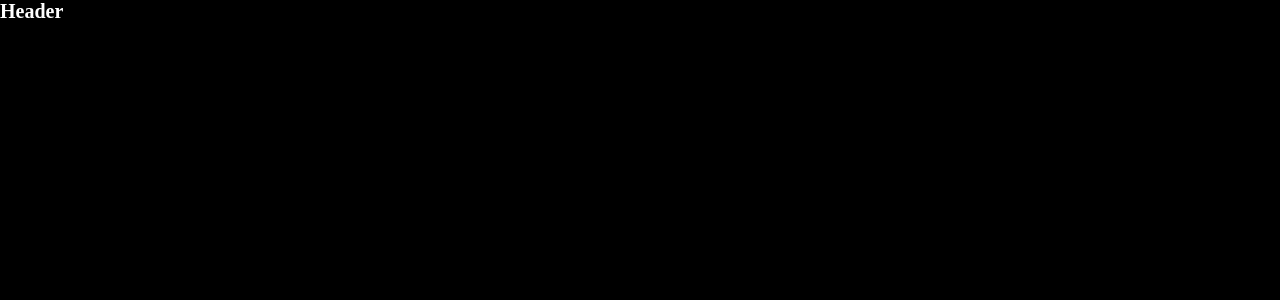
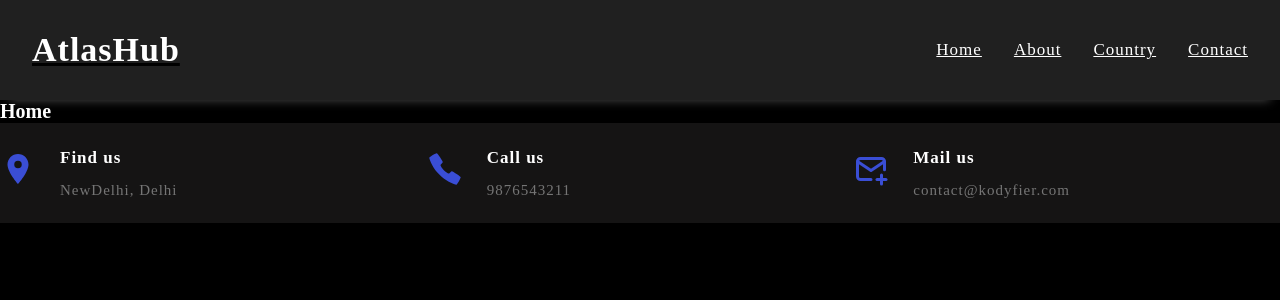
Before and after one commit to shubhamshri25/AtlasHub, a React (Vite) app: page / in a window 1280 px wide. Shown: the top 300 px of the page. Built offline with nearby package versions, Linux system fonts and the light colour scheme.

Commit message:
header and footer

```diff
--- a/src/App.jsx
+++ b/src/App.jsx
@@ -1,15 +1,24 @@
-import { Routes, Route } from "react-router";
-import Header from "./components/ui/Header";
+import { Routes, Route, Navigate } from "react-router";
+import AppLayout from "./components/layout/AppLayout";
+
 import Home from "./pages/Home";
 import About from "./pages/About";
+import Contact from "./pages/Contact";
+import Country from "./pages/Country";
+import CountryDetails from "./components/layout/CountryDetails";
 
 const App = () => {
   return (
     <>
-      <Header />
       <Routes>
-        <Route path="/" element={<Home />} />
-        <Route path="/about" element={<About />} />
+        <Route path="/" element={<AppLayout />}>
+          <Route index element={<Home />} />
+          <Route path="/about" element={<About />} />
+          <Route path="/country" element={<Country />} />
+          <Route path="/country/:id" element={<CountryDetails />} />
+          <Route path="/contact" element={<Contact />} />
+          <Route path="*" element={<Navigate to="/" />} />
+        </Route>
       </Routes>
     </>
   );
--- /dev/null
+++ b/src/components/layout/AppLayout.jsx
@@ -0,0 +1,15 @@
+import Header from "../ui/Header";
+import Footer from "../ui/Footer";
+import { Outlet } from "react-router";
+
+const AppLayout = () => {
+  return (
+    <>
+      <Header />
+      <Outlet />
+      <Footer />
+    </>
+  );
+};
+
+export default AppLayout;
--- /dev/null
+++ b/src/components/layout/CountryCard.jsx
@@ -0,0 +1,5 @@
+const CountryCard = () => {
+  return <div>CountryCard</div>;
+};
+
+export default CountryCard;
--- /dev/null
+++ b/src/components/layout/CountryDetails.jsx
@@ -0,0 +1,5 @@
+const CountryDetails = () => {
+  return <div>CountryDetails</div>;
+};
+
+export default CountryDetails;
--- /dev/null
+++ b/src/components/ui/Footer.jsx
@@ -0,0 +1,33 @@
+import footerContact from "../../api/footerApi.json";
+import { IoCallSharp } from "react-icons/io5";
+import { MdPlace } from "react-icons/md";
+import { TbMailPlus } from "react-icons/tb";
+
+const Footer = () => {
+  const footerIcon = {
+    MdPlace: <MdPlace />,
+    IoCallSharp: <IoCallSharp />,
+    TbMailPlus: <TbMailPlus />,
+  };
+
+  return (
+    <footer className="footer-section">
+      <div className="container grid grid-three-cols">
+        {footerContact.map((curData, index) => {
+          const { icon, title, details } = curData;
+          return (
+            <div className="footer-contact" key={index}>
+              <div className="icon">{footerIcon[icon]}</div>
+              <div className="footer-contact-text">
+                <p>{title}</p>
+                <p>{details}</p>
+              </div>
+            </div>
+          );
+        })}
+      </div>
+    </footer>
+  );
+};
+
+export default Footer;
--- a/src/components/ui/Header.jsx
+++ b/src/components/ui/Header.jsx
@@ -1,14 +1,49 @@
 import { NavLink } from "react-router";
+import { GiHamburgerMenu } from "react-icons/gi";
+import { useState } from "react";
 
 const Header = () => {
+  const [show, setShow] = useState(false);
+
+  const handleButtonToggle = () => {
+    return setShow(!show);
+  };
+
   return (
-    <>
-      <h1>Header</h1>
-      <NavLink style={{ marginRight: "2rem" }} to="/">
-        Home
-      </NavLink>
-      <NavLink to="/about">About</NavLink>
-    </>
+    <header>
+      <div className="container">
+        <div className="grid navbar-grid">
+          <div className="Logo">
+            <NavLink to="/">
+              <h1>AtlasHub</h1>
+            </NavLink>
+          </div>
+
+          <nav className={show ? "menu-mobile" : "menu-web"}>
+            <ul>
+              <li>
+                <NavLink to="/">Home</NavLink>
+              </li>
+              <li>
+                <NavLink to="/about">About</NavLink>
+              </li>
+              <li>
+                <NavLink to="/country">Country</NavLink>
+              </li>
+              <li>
+                <NavLink to="/contact">Contact</NavLink>
+              </li>
+            </ul>
+          </nav>
+
+          <div className="ham-menu">
+            <button onClick={handleButtonToggle}>
+              <GiHamburgerMenu />
+            </button>
+          </div>
+        </div>
+      </div>
+    </header>
   );
 };
 
--- a/src/pages/About.jsx
+++ b/src/pages/About.jsx
@@ -1,5 +1,5 @@
 const About = () => {
-  return <div>About</div>;
+  return <h1>About</h1>;
 };
 
 export default About;
--- a/src/pages/Contact.jsx
+++ b/src/pages/Contact.jsx
@@ -1,8 +1,5 @@
+const Contact = () => {
+  return <h1>Contact</h1>;
+};
 
-const Contact = () => {
-  return (
-    <div>Contact</div>
-  )
-}
-
-export default Contact
+export default Contact;
--- a/src/pages/Country.jsx
+++ b/src/pages/Country.jsx
@@ -1,5 +1,5 @@
 const Country = () => {
-  return <div>Country</div>;
+  return <h1>Country</h1>;
 };
 
 export default Country;
--- a/src/pages/Home.jsx
+++ b/src/pages/Home.jsx
@@ -1,8 +1,5 @@
+const Home = () => {
+  return <h1>Home</h1>;
+};
 
-const Home = () => {
-  return (
-    <div>Home</div>
-  )
-}
-
-export default Home
+export default Home;
```
Also changed, not shown: src/pages/ErrorPage.jsx (deleted, +0 -8 lines).
